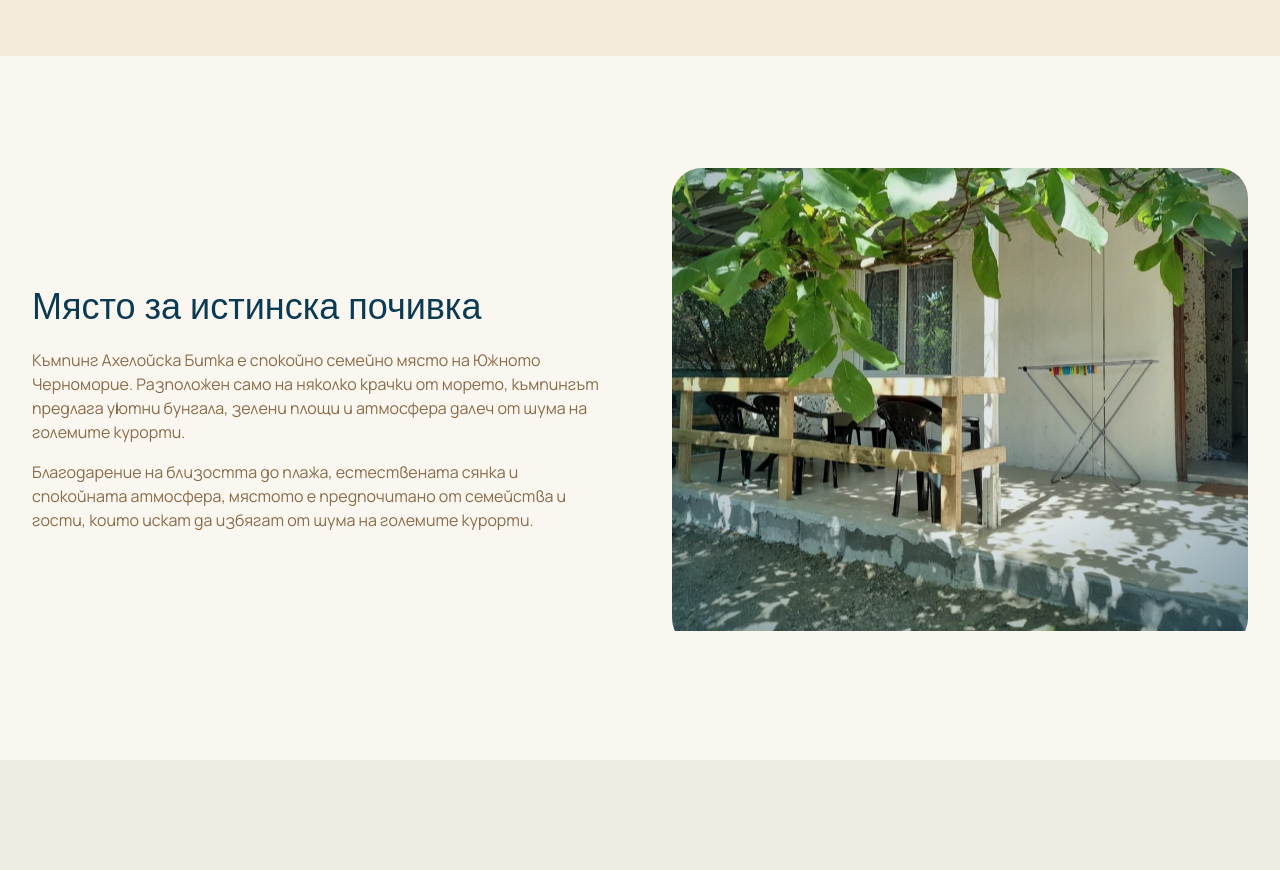
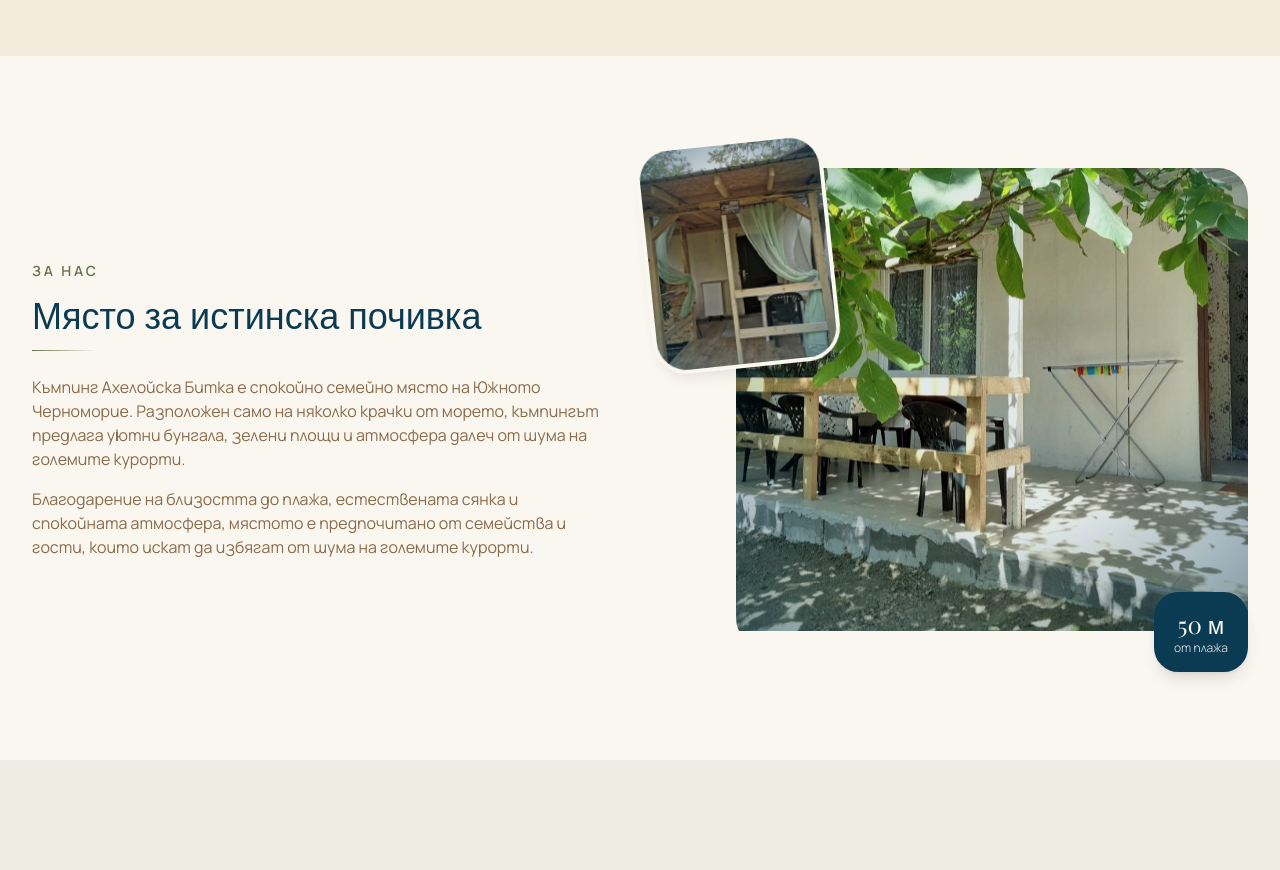
Before and after one commit to blackalex610/aheloy-kumping, a Next.js app: page / in a window 1280 px wide. Shown: the part 2160-3030 px from the top of the page. Built offline with nearby package versions, Linux system fonts and the light colour scheme; no server answers.

Commit message:
Redesign About section with layered photos and stat chip
Add secondaryImageSlug to ABOUT constant and update About component to display
a layered two-photo composition with offset secondary image and 50m distance chip.

Co-Authored-By: Claude Sonnet 5 <noreply@anthropic.com>

```diff
--- a/components/sections/about.tsx
+++ b/components/sections/about.tsx
@@ -1,17 +1,21 @@
 import { Reveal } from "@/components/motion/reveal";
 import { Parallax } from "@/components/motion/parallax";
+import { Counter } from "@/components/motion/counter";
 import { CinematicImage } from "@/components/media/cinematic-image";
 import { getImage } from "@/lib/images";
 import { ABOUT } from "@/lib/site-data";
 
 export function About() {
   const image = getImage(ABOUT.imageSlug);
+  const secondaryImage = getImage(ABOUT.secondaryImageSlug);
 
   return (
     <section id="about" className="bg-warm-white py-24 sm:py-28">
       <div className="mx-auto grid max-w-7xl gap-12 px-6 lg:grid-cols-2 lg:items-center lg:gap-16 lg:px-8">
         <Reveal>
-          <h2 className="font-heading text-3xl text-sea-deep sm:text-4xl">{ABOUT.title}</h2>
+          <span className="text-sm font-semibold tracking-[0.2em] text-olive uppercase">За нас</span>
+          <h2 className="mt-3 font-heading text-3xl text-sea-deep sm:text-4xl">{ABOUT.title}</h2>
+          <div className="mt-4 h-px w-16 bg-gradient-to-r from-olive to-transparent" aria-hidden />
           <div className="mt-6 flex flex-col gap-4 text-driftwood">
             {ABOUT.paragraphs.map((p) => (
               <p key={p}>{p}</p>
@@ -19,10 +23,21 @@ export function About() {
           </div>
         </Reveal>
 
-        <Reveal delay={0.15} className="relative h-[420px] overflow-hidden rounded-3xl sm:h-[480px]">
-          <Parallax strength={10} className="absolute inset-[-8%]">
-            <CinematicImage image={image} className="h-full w-full" sizes="(max-width: 1024px) 100vw, 50vw" />
-          </Parallax>
+        <Reveal delay={0.15} className="relative">
+          <div className="absolute -top-6 -left-6 z-10 hidden h-[220px] w-[180px] -rotate-6 overflow-hidden rounded-3xl shadow-lg ring-4 ring-warm-white sm:block">
+            <CinematicImage image={secondaryImage} className="h-full w-full" sizes="180px" />
+          </div>
+          <div className="relative ml-0 h-[420px] overflow-hidden rounded-3xl sm:ml-16 sm:h-[480px]">
+            <Parallax strength={10} className="absolute inset-[-8%]">
+              <CinematicImage image={image} className="h-full w-full" sizes="(max-width: 1024px) 100vw, 50vw" />
+            </Parallax>
+          </div>
+          <div className="absolute -bottom-6 right-6 z-10 flex flex-col items-center rounded-2xl bg-sea-deep px-5 py-4 text-warm-white shadow-lg sm:right-0">
+            <p className="font-heading text-2xl">
+              <Counter to={50} suffix=" м" />
+            </p>
+            <p className="text-xs text-warm-white/80">от плажа</p>
+          </div>
         </Reveal>
       </div>
     </section>
--- a/lib/site-data.ts
+++ b/lib/site-data.ts
@@ -98,6 +98,7 @@ export const ABOUT = {
     "Благодарение на близостта до плажа, естествената сянка и спокойната атмосфера, мястото е предпочитано от семейства и гости, които искат да избягат от шума на големите курорти.",
   ],
   imageSlug: "terrace-dappled-shade",
+  secondaryImageSlug: "bungalow-mint-curtains",
 } as const;
 
 export const FAMILY_STORY = {
```
